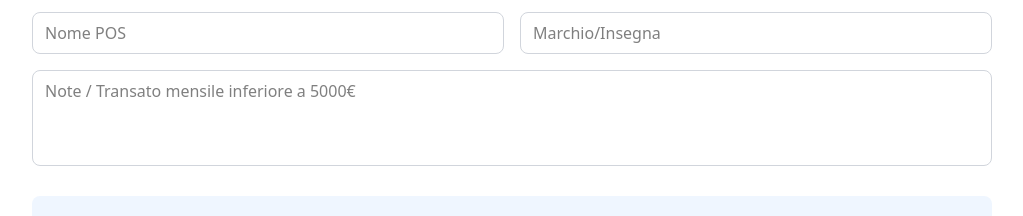
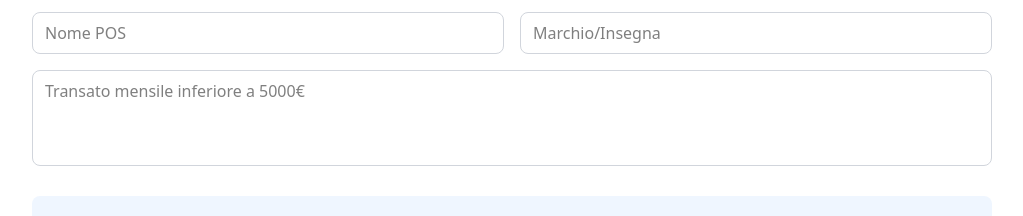
Before and after one commit to antqd/dojo, a React (Vite) app: page /compiler-dojo in a window 1280 px wide. Shown: the part 650-866 px from the top of the page, without its empty margins (128-1151 px from the left). Built offline with nearby package versions, Linux system fonts and the light colour scheme.

Commit message:
fix piccola

```diff
--- a/src/pages/CompilerDojo.jsx
+++ b/src/pages/CompilerDojo.jsx
@@ -422,7 +422,7 @@ const handleSubmitToClient = async () => {
 
           <textarea
             name="info"
-            placeholder="Note / Transato mensile inferiore a 5000€"
+            placeholder="Transato mensile inferiore a 5000€"
             value={formData.info}
             onChange={handleChange}
             className="w-full px-3 py-2 border border-gray-300 rounded-lg focus:ring-2 focus:ring-blue-500 focus:border-transparent text-sm sm:text-base h-20 sm:h-24 resize-none"
```
